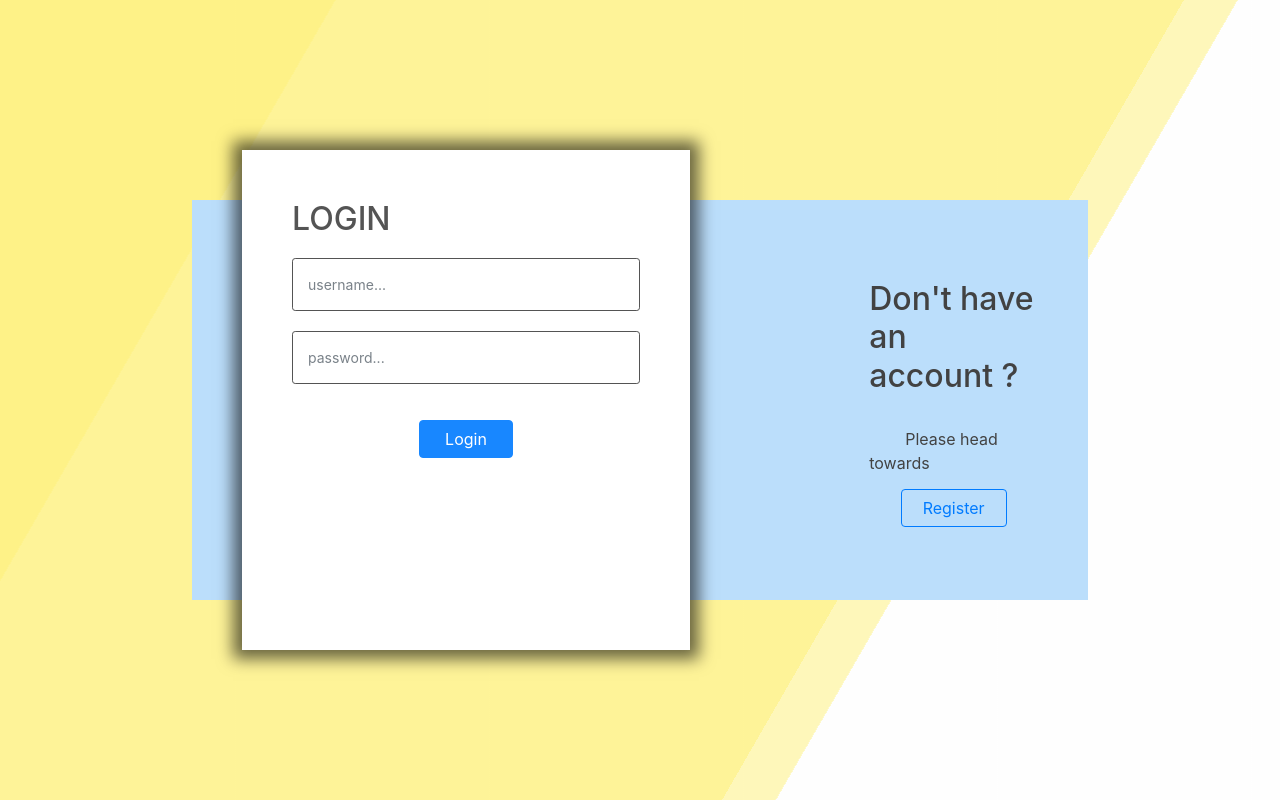
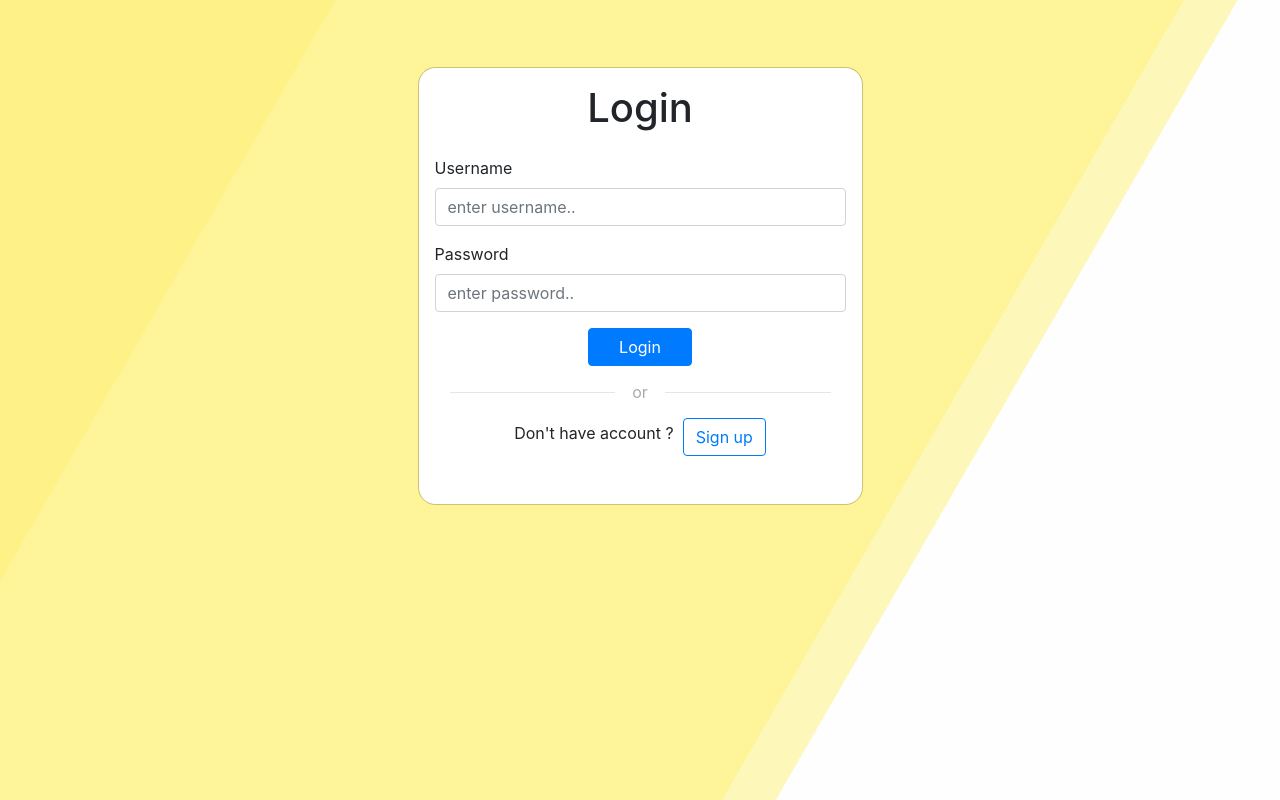
Before and after one commit to Souraja-Dasray/food-ordering-webapp, a Django app: page /login/ in a window 1280 px wide. Run offline with Django 3.2, Linux system fonts and the light colour scheme; some libraries are stand-ins or nearby versions.

Commit message:
Update login.html

```diff
--- a/store/templates/store/login.html
+++ b/store/templates/store/login.html
@@ -2,151 +2,74 @@
 <style>
 	@import url('https://fonts.googleapis.com/css?family=Mukta');
 body{
-  font-family: 'Mukta', sans-serif;
-	height:100vh;
-	min-height:550px;
-	background-repeat: no-repeat;
-	background-size:cover;
-	background-position:center;
-	position:relative;
-    overflow-y: hidden;
+        padding-top:4.2rem;
+		padding-bottom:4.2rem;
+		background:rgba(0, 0, 0, 0.76);
         }
         a{
-  text-decoration:none;
-  color:#424242;
+         text-decoration:none !important;
          }
-.login-reg-panel{
+         h1,h2,h3{
+         font-family: 'Kaushan Script', cursive;
+         }
+          .myform{
 		position: relative;
-    top: 50%;
-    transform: translateY(-50%);
-	text-align:center;
-    width:70%;
-	right:0;left:0;
-    margin:auto;
-    height:400px;
-    background-color:#bbdefb;
+		display: -ms-flexbox;
+		display: flex;
+		padding: 1rem;
+		-ms-flex-direction: column;
+		flex-direction: column;
+		width: 100%;
+		pointer-events: auto;
+		background-color: #fff;
+		background-clip: padding-box;
+		border: 1px solid rgba(0,0,0,.2);
+		border-radius: 1.1rem;
+		outline: 0;
+		max-width: 500px;
 		 }
-.white-panel{
-    background-color: rgba(255,255, 255, 1);
-    height:500px;
-    position:absolute;
-    top:-50px;
-    width:50%;
-    right:calc(50% - 50px);
-    transition:.3s ease-in-out;
-    z-index:0;
-    box-shadow: 0 0 15px 9px #00000096;
+         .tx-tfm{
+         text-transform:uppercase;
          }
-.login-reg-panel input[type="radio"]{
-    position:relative;
-    display:none;
-}
-.login-reg-panel{
-    color:#424242;
-}
-.login-reg-panel #label-login,
-.login-reg-panel #label-register{
-    border:1px solid #424242;
-    padding:5px 5px;
-    width:150px;
-    display:block;
-    text-align:center;
-    border-radius:10px;
-    cursor:pointer;
-    font-weight: 600;
-    font-size: 18px;
-}
-.login-info-box{
-    width:30%;
-    padding:0 50px;
-    top:20%;
-    left:0;
-    position:absolute;
-    text-align:left;
-}
-.register-info-box{
-    width:30%;
-    padding:0 50px;
-    top:20%;
-    right:0;
-    position:absolute;
-    text-align:left;
-}
-.right-log{right:50px !important;}
-
-.login-show,
-.register-show{
-    z-index: 1;
-    display:none;
-    opacity:0;
-    transition:0.3s ease-in-out;
-    color:#424242;
-    text-align:left;
-    padding:50px;
-}
-.show-log-panel{
-    display:block;
-    opacity:0.9;
-}
-.login-show input[type="text"], .login-show input[type="password"]{
-    width: 100%;
-    display: block;
-    margin:20px 0;
-    padding: 15px;
-    border: 1px solid #424242;
-    outline: none;
-}
-.login-show input[type="button"] {
-    max-width: 150px;
-    width: 100%;
-    background: #424242;
-    color: #f9f9f9;
-    border: none;
-    padding: 10px;
-    text-transform: uppercase;
-    border-radius: 2px;
-    float:right;
-    cursor:pointer;
-}
-.login-show a{
-    display:inline-block;
-    padding:10px 0;
+         .mybtn{
+         border-radius:50px;
          }
 
-.register-show input[type="text"], .register-show input[type="password"]{
-    width: 100%;
+         .login-or {
+         position: relative;
+         color: #aaa;
+         margin-top: 10px;
+         margin-bottom: 10px;
+         padding-top: 10px;
+         padding-bottom: 10px;
+         }
+         .span-or {
          display: block;
-    margin:20px 0;
-    padding: 15px;
-    border: 1px solid #424242;
-    outline: none;
+         position: absolute;
+         left: 50%;
+         top: -2px;
+         margin-left: -25px;
+         background-color: #fff;
+         width: 50px;
+         text-align: center;
          }
-.register-show input[type="button"] {
-    max-width: 150px;
-    width: 100%;
-    background: #424242;
-    color: #424242;
-    border: none;
-    padding: 10px;
-    text-transform: uppercase;
-    border-radius: 2px;
-    float:right;
-    cursor:pointer;
+         .hr-or {
+         height: 1px;
+         margin-top: 0px !important;
+         margin-bottom: 0px !important;
          }
-.credit {
-    position:absolute;
-    bottom:10px;
-    left:10px;
-    color: #424242;
-    margin: 0;
-    padding: 0;
-    font-family: Arial,sans-serif;
-    text-transform: uppercase;
-    font-size: 12px;
-    font-weight: bold;
-    letter-spacing: 1px;
-    z-index: 99;
+         .google {
+         color:#666;
+         width:100%;
+         height:40px;
+         text-align:center;
+         outline:none;
+         border: 1px solid lightgrey;
          }
+          form .error {
+         color: #ff0000;
+         }
+         #second{display:none;}
         a{
   text-decoration:none;
   color:#424242;
@@ -221,54 +144,60 @@ h1 {
     background: #555;
 }
 </style>
-
-
+<head>
+<meta name="viewport" content="width=device-width, initial-scale=1.0">
 <link href="//maxcdn.bootstrapcdn.com/bootstrap/4.0.0/css/bootstrap.min.css" rel="stylesheet" id="bootstrap-css">
 <script src="//maxcdn.bootstrapcdn.com/bootstrap/4.0.0/js/bootstrap.min.js"></script>
 <script src="//cdnjs.cloudflare.com/ajax/libs/jquery/3.2.1/jquery.min.js"></script>
+</head>
 <!------ Include the above in your HEAD tag ---------->
 <div class="bg"></div>
 <div class="bg bg2"></div>
 <div class="bg bg3"></div>
 
-<div class="login-reg-panel">
+<script src="https://cdn.jsdelivr.net/jquery.validation/1.15.1/jquery.validate.min.js"></script>
+<link href="https://fonts.googleapis.com/css?family=Kaushan+Script" rel="stylesheet">
+      <link href="https://stackpath.bootstrapcdn.com/font-awesome/4.7.0/css/font-awesome.min.css" rel="stylesheet" integrity="sha384-wvfXpqpZZVQGK6TAh5PVlGOfQNHSoD2xbE+QkPxCAFlNEevoEH3Sl0sibVcOQVnN" crossorigin="anonymous">
 
-		<div class="register-info-box">
-			<h2>Don't have an account ?</h2>
-			<br>
-			<p>&nbsp;&nbsp;&nbsp;&nbsp;&nbsp;&nbsp;&nbsp;&nbsp;Please head towards</p>
-			<div class="center">
-			<a href="{% url 'register' %}" class="float-right btn btn-outline-primary mt-1">&nbsp;&nbsp;Register&nbsp;&nbsp;</a>
+<body>
+    <div class="container">
+        <div class="row">
+			<div class="col-md-5 mx-auto">
+			<div id="first">
+				<div class="myform form ">
+					 <div class="logo mb-3">
+						 <div class="col-md-12 text-center">
+							<h1>Login</h1>
 						 </div>
 					</div>
-
-		<div class="white-panel">
-			<div class="login-show">
-				<h2>LOGIN</h2>
-				<form method="POST" action="">
+                   <form method="POST" action="" name="login">
                     {% csrf_token %}
-				<div>
-				<input type="text" name="username" placeholder="username..." class="form-control form-control-sm">
+                           <div class="form-group">
+                              <label for="username">Username</label>
+                              <input type="text" name="username"  class="form-control" id="username" aria-describedby="username" placeholder="enter username..">
                            </div>
-				<div>
-				<input type="password" name="password" placeholder="password..." class="form-control form-control-sm" >
+                           <div class="form-group">
+                              <label for="password">Password</label>
+                              <input type="password" name="password"  class="form-control" id="password" aria-describedby="password" placeholder="enter password..">
                            </div>
-				<br>
-				<div class="center">
-				<input  class="btn btn-primary mb-2" type="submit" value="&nbsp;&nbsp;&nbsp;Login&nbsp;&nbsp;&nbsp;">
+                           <div class="col-md-12 text-center ">
+                              <button type="submit" class="btn btn-primary btn">&nbsp;&nbsp;&nbsp;&nbsp;Login&nbsp;&nbsp;&nbsp;&nbsp;</button>
+                           </div>
+                           <p class="text-center">
+                            {% for message in messages %}
+			                    <p id="messages">{{message}}</p>
+		                    {% endfor %}
+                            </p>
+                           <div class="col-md-12 ">
+                              <div class="login-or">
+                                 <hr class="hr-or">
+                                 <span class="span-or">or</span>
+                              </div>
+                           </div>
+                              <p class="text-center">Don't have account ?&nbsp;&nbsp;<a href="{% url 'register' %}" id="signup" class="float-center btn btn-outline-primary mt-1">Sign up</a></p>
                            </div>
                         </form>
 				</div>
-			{% for message in messages %}
-			<p id="messages">{{message}}</p>
-		{% endfor %}
 		</div>
-
       </div>
-	<script>
-		$(document).ready(function(){
-    $('.login-info-box').fadeOut();
-    $('.login-show').addClass('show-log-panel');
-});
-</script>
-</html>
+</body>
```
Lines whose indentation alone changed are shown as unchanged.
